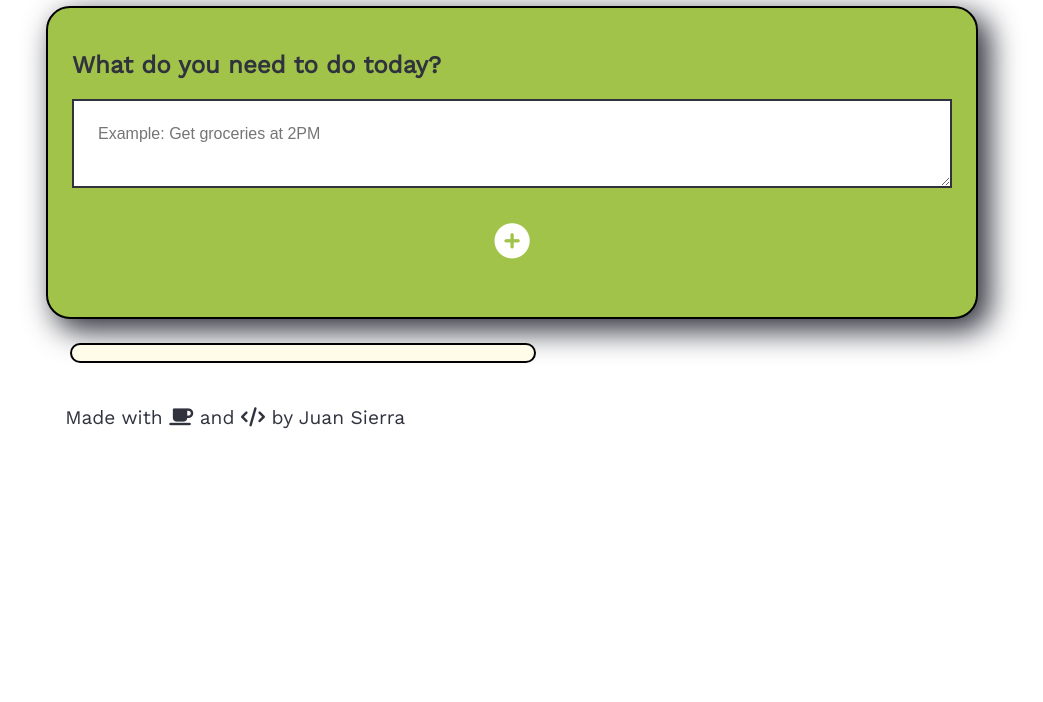
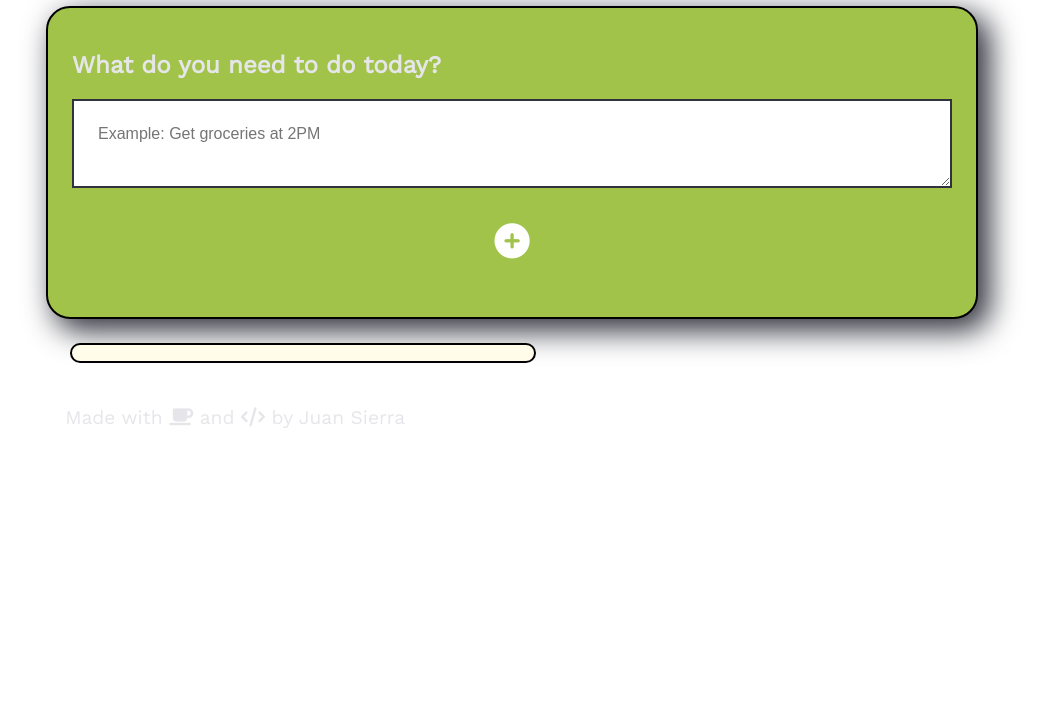
Before and after one commit to juan-sierra/Smartodo, a website: page index.html in a window 1280 px wide. Shown: the part 98-800 px from the top of the page, without its empty margins (128-1171 px from the left). Drawn offline with nearby package versions, Linux system fonts and the light colour scheme; no server answers.

Commit message:
Updated font color

```diff
--- a/css/style.css
+++ b/css/style.css
@@ -14,7 +14,7 @@ html, body {
     margin: auto;
     padding: 1.5em;
     font-family: 'Work Sans', sans-serif;
-    color: #30323D;
+    color: #E6E6EA;
 }
 
 /* colors
```
